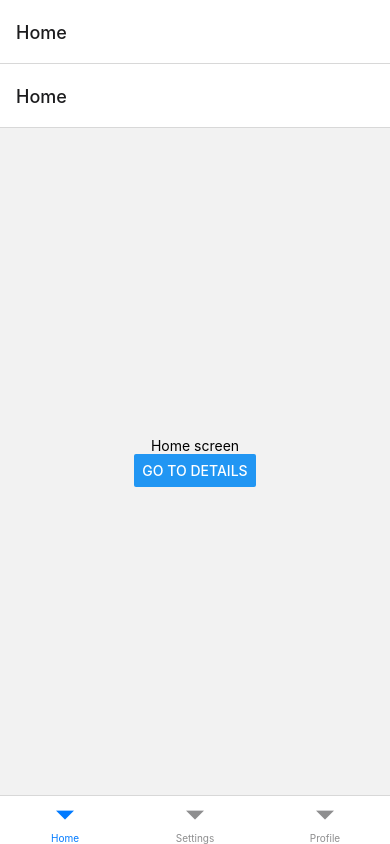
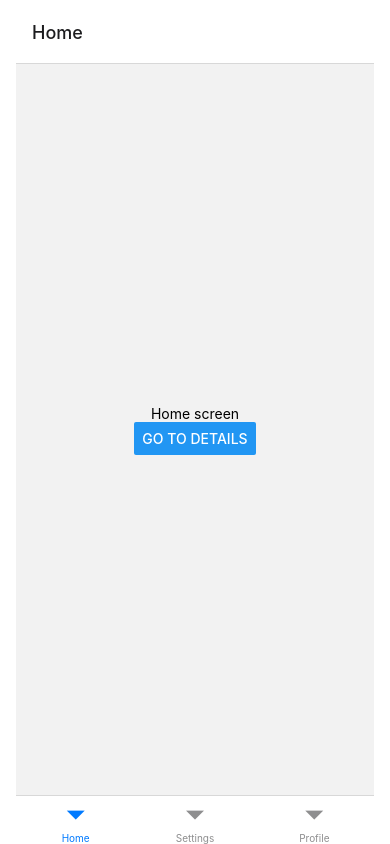
Before and after one commit to camfeghali/boilerplate-react-native-app, a React Native app: screen /Home in a window 390 px wide. Built offline with nearby package versions, Linux system fonts and the light colour scheme.

Commit message:
hides header on screen navigation

```diff
--- a/App.tsx
+++ b/App.tsx
@@ -1,5 +1,5 @@
 import * as React from 'react';
-import {Button, StatusBar, Text, View} from 'react-native';
+import {Button, StatusBar, Text, View, StyleSheet} from 'react-native';
 import {NavigationContainer} from '@react-navigation/native';
 import {createBottomTabNavigator} from '@react-navigation/bottom-tabs';
 import Ionicons from 'react-native-vector-icons/Ionicons';
@@ -13,8 +13,8 @@ const Tab = createBottomTabNavigator();
 
 export default function App() {
   return (
-    <SafeAreaProvider>
-      <StatusBar animated={true} backgroundColor="#61dafb" hidden={false} />
+    <SafeAreaProvider style={styles.container}>
+      <StatusBar animated={true} backgroundColor="#61dafb" hidden={true} />
       <NavigationContainer>
         <Tab.Navigator>
           <Tab.Screen name="Home" component={HomeStackScreen} />
@@ -25,3 +25,23 @@ export default function App() {
     </SafeAreaProvider>
   );
 }
+
+const styles = StyleSheet.create({
+  container: {
+    flex: 1,
+    paddingTop: StatusBar.currentHeight,
+    marginHorizontal: 16,
+  },
+  item: {
+    backgroundColor: '#f9c2ff',
+    padding: 20,
+    marginVertical: 8,
+  },
+  header: {
+    fontSize: 32,
+    backgroundColor: '#fff',
+  },
+  title: {
+    fontSize: 24,
+  },
+});
--- a/src/screens/home.tsx
+++ b/src/screens/home.tsx
@@ -7,8 +7,24 @@ const HomeStack = createNativeStackNavigator();
 
 export function HomeStackScreen() {
   return (
-    <HomeStack.Navigator>
-      <HomeStack.Screen name="Home" component={HomeScreen} />
+    <HomeStack.Navigator
+      screenOptions={{
+        headerShown: false,
+      }}>
+      <HomeStack.Screen
+        name="Home"
+        component={HomeScreen}
+        options={{
+          title: 'My home',
+          headerStyle: {
+            backgroundColor: '#f4511e',
+          },
+          headerTintColor: '#fff',
+          headerTitleStyle: {
+            fontWeight: 'bold',
+          },
+        }}
+      />
       <HomeStack.Screen name="Details" component={DetailsScreen} />
     </HomeStack.Navigator>
   );
--- a/src/screens/profile.tsx
+++ b/src/screens/profile.tsx
@@ -7,8 +7,17 @@ const ProfileStack = createNativeStackNavigator();
 
 export function ProfileStackScreen() {
   return (
-    <ProfileStack.Navigator>
-      <ProfileStack.Screen name="Profile" component={ProfileScreen} />
+    <ProfileStack.Navigator
+      screenOptions={{
+        headerShown: false,
+      }}>
+      <ProfileStack.Screen
+        name="Profile"
+        component={ProfileScreen}
+        options={{
+          headerTitle: props => <Text>You can have any component here</Text>,
+        }}
+      />
       <ProfileStack.Screen name="Details" component={DetailsScreen} />
     </ProfileStack.Navigator>
   );
--- a/src/screens/settings.tsx
+++ b/src/screens/settings.tsx
@@ -7,7 +7,10 @@ const SettingsStack = createNativeStackNavigator();
 
 export function SettingsStackScreen() {
   return (
-    <SettingsStack.Navigator>
+    <SettingsStack.Navigator
+      screenOptions={{
+        headerShown: false,
+      }}>
       <SettingsStack.Screen name="Settings" component={SettingsScreen} />
       <SettingsStack.Screen name="Details" component={DetailsScreen} />
     </SettingsStack.Navigator>
```
